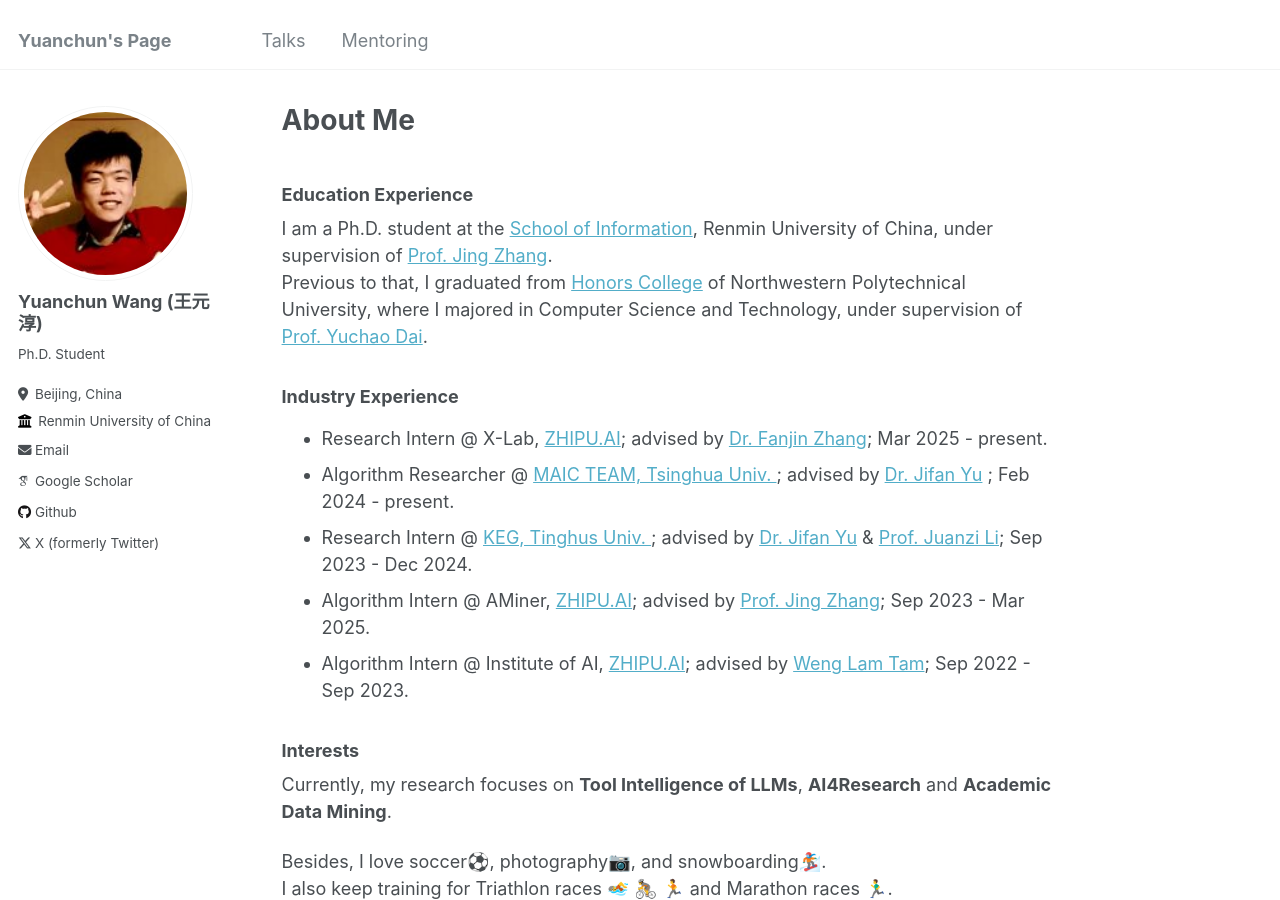
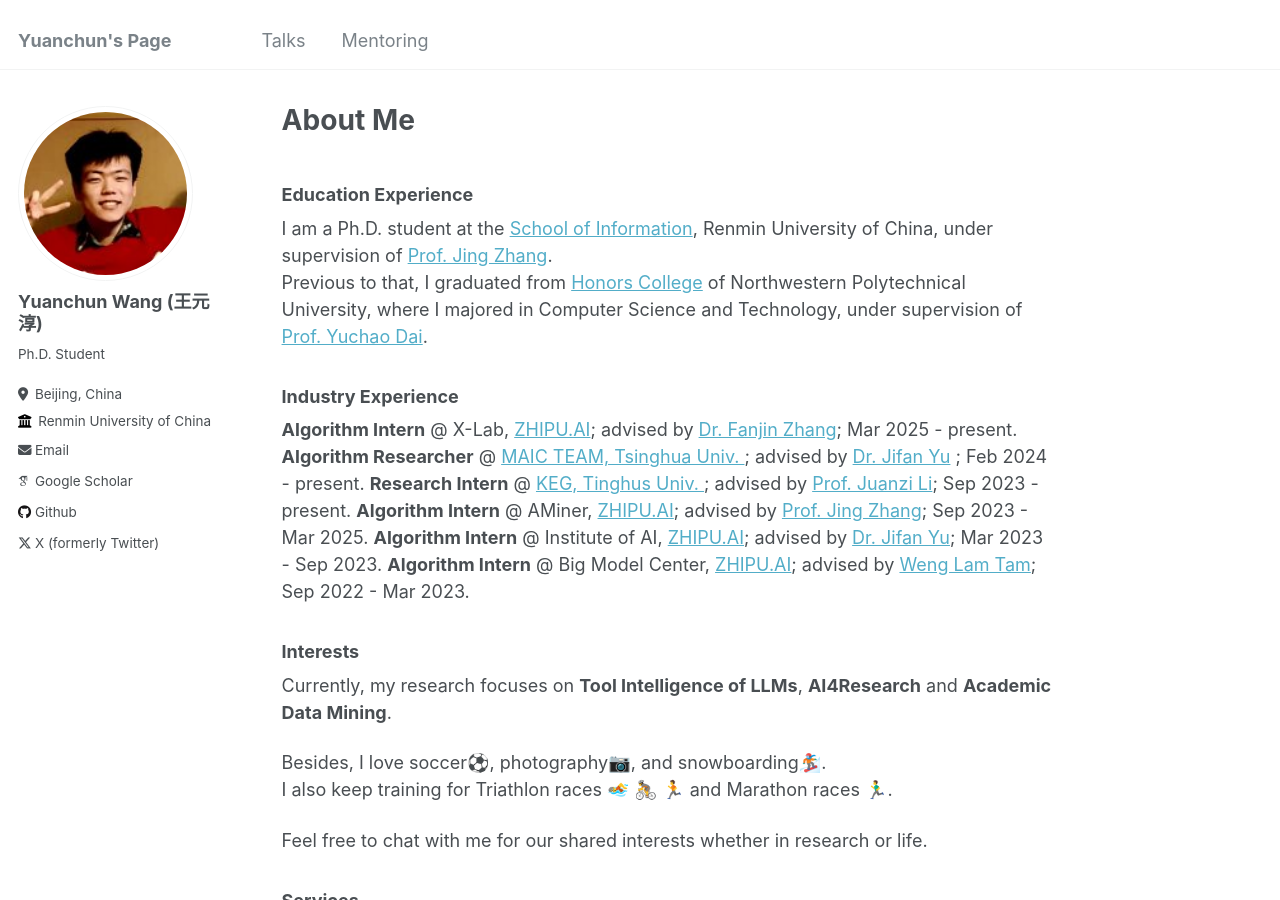
Before and after one commit to WangYC-99/WangYC-99.github.io, a Jekyll site: the page built from _pages/about.md, in a window 1280 px wide and 900 px high. Built offline with Jekyll 4.4.1, drawn with Linux system fonts in a browser that asks for light colours; some web fonts are replaced.

Commit message:
revise format

```diff
--- a/_pages/about.md
+++ b/_pages/about.md
@@ -11,11 +11,12 @@ I am a Ph.D. student at the [School of Information](http://info.ruc.edu.cn/), Re
 Previous to that, I graduated from [Honors College](https://honors.nwpu.edu.cn/) of Northwestern Polytechnical University, where I majored in Computer Science and Technology, under supervision of [Prof. Yuchao Dai](https://scholar.google.com/citations?user=fddAbqsAAAAJ&hl=en).
 
 ### Industry Experience
-* Research Intern @ X-Lab, [ZHIPU.AI](https://www.zhipuai.cn/); advised by [Dr. Fanjin Zhang](https://zfjsail.github.io/); Mar 2025 - present.
-* Algorithm Researcher @ [MAIC TEAM, Tsinghua Univ. ](https://project.maic.chat/team); advised by [Dr. Jifan Yu](https://yujifan0326.github.io/) ; Feb 2024 - present.
-* Research Intern @ [KEG, Tinghus Univ. ](https://keg.cs.tsinghua.edu.cn/); advised by [Dr. Jifan Yu](https://yujifan0326.github.io/) & [Prof. Juanzi Li](https://keg.cs.tsinghua.edu.cn/persons/ljz/); Sep 2023 - Dec 2024.
-* Algorithm Intern @ AMiner, [ZHIPU.AI](https://www.zhipuai.cn/); advised by [Prof. Jing Zhang](https://xiaojingzi.github.io/);  Sep 2023 - Mar 2025.
-* Algorithm Intern @ Institute of AI, [ZHIPU.AI](https://www.zhipuai.cn/); advised by [Weng Lam Tam](https://openreview.net/profile?id=~Weng_Lam_Tam1); Sep 2022 - Sep 2023.
+**Algorithm Intern** @ X-Lab, [ZHIPU.AI](https://www.zhipuai.cn/); advised by [Dr. Fanjin Zhang](https://zfjsail.github.io/); Mar 2025 - present.
+**Algorithm Researcher** @ [MAIC TEAM, Tsinghua Univ. ](https://project.maic.chat/team); advised by [Dr. Jifan Yu](https://yujifan0326.github.io/) ; Feb 2024 - present.
+**Research Intern** @ [KEG, Tinghus Univ. ](https://keg.cs.tsinghua.edu.cn/); advised by [Prof. Juanzi Li](https://keg.cs.tsinghua.edu.cn/persons/ljz/); Sep 2023 - present.
+**Algorithm Intern** @ AMiner, [ZHIPU.AI](https://www.zhipuai.cn/); advised by [Prof. Jing Zhang](https://xiaojingzi.github.io/);  Sep 2023 - Mar 2025.
+**Algorithm Intern** @ Institute of AI, [ZHIPU.AI](https://www.zhipuai.cn/); advised by [Dr. Jifan Yu](https://yujifan0326.github.io/);  Mar 2023 - Sep 2023.
+**Algorithm Intern** @ Big Model Center, [ZHIPU.AI](https://www.zhipuai.cn/); advised by [Weng Lam Tam](https://openreview.net/profile?id=~Weng_Lam_Tam1); Sep 2022 - Mar 2023.
 
 ### Interests
 Currently, my research focuses on **Tool Intelligence of LLMs**, **AI4Research** and **Academic Data Mining**.
```
